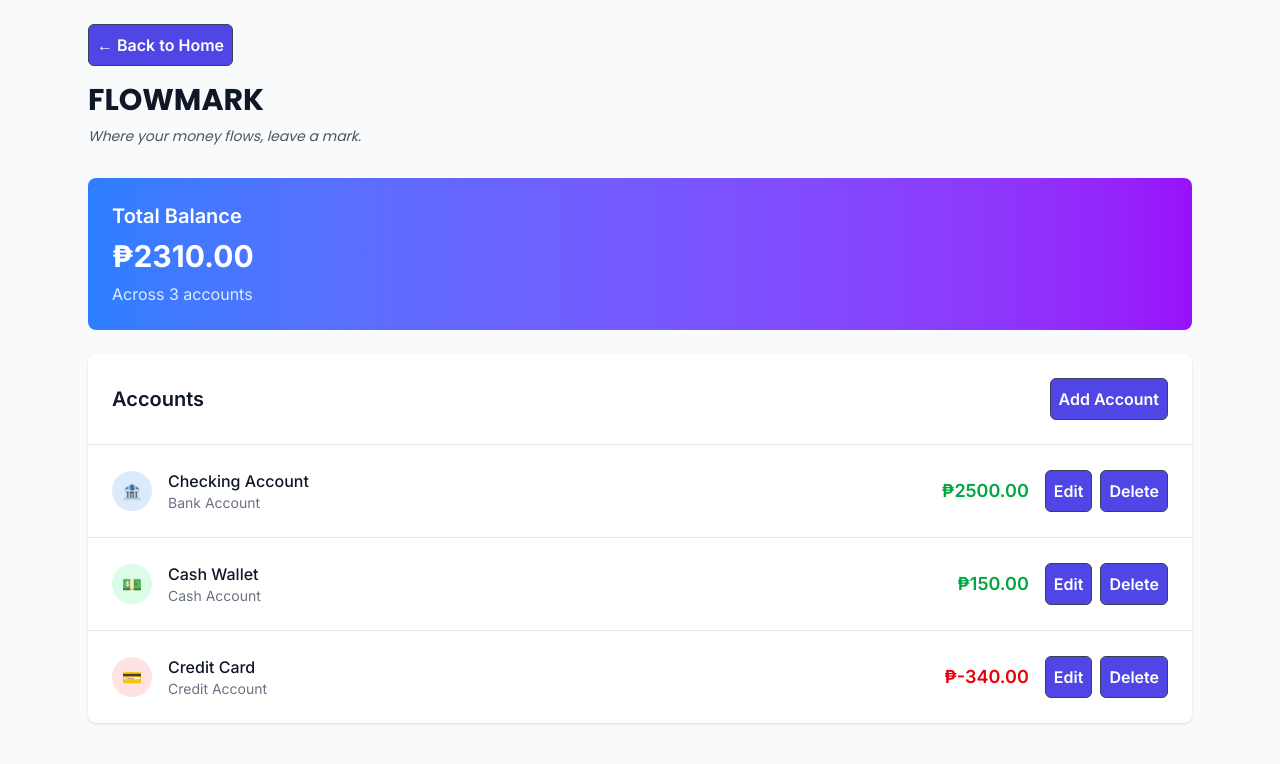
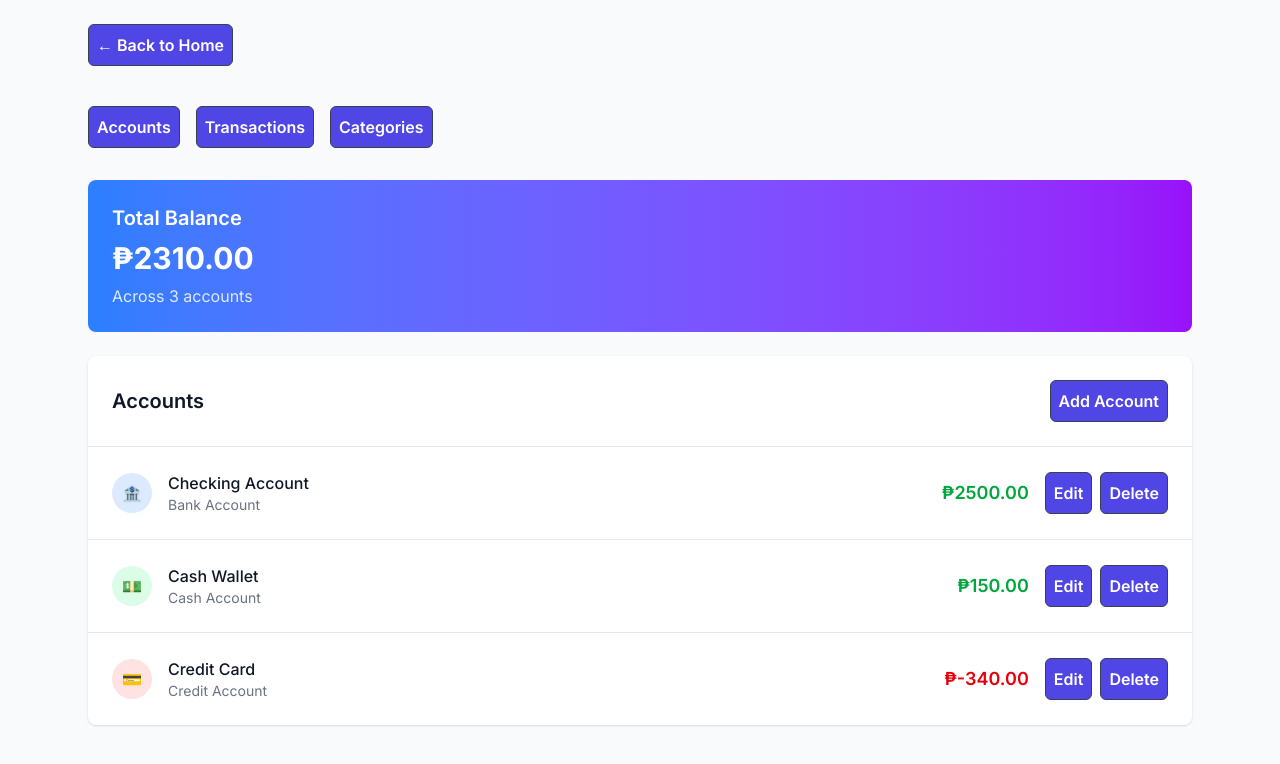
Before and after one commit to jomacsolz/flowmark, a Next.js app: page / in a window 1280 px wide. Both pictures are taken after a click on the button "Manage Accounts". Shown: the top 764 px of the page. Built offline with nearby package versions, Linux system fonts and the light colour scheme.

Commit message:
Modified the sections page

```diff
--- a/src/app/page.tsx
+++ b/src/app/page.tsx
@@ -108,12 +108,40 @@ export default function BudgetTracker() {
             >
               ← Back to Home
             </button>
-            <h1 className="text-3xl font-bold text-gray-900 dark:text-white mb-2" style={{ fontFamily: "Poppins, sans-serif" }}>
-              FLOWMARK
-            </h1>
-            <p className="text-sm italic text-gray-300 text-gray-600 dark:text-gray-400" style={{ fontFamily: "Poppins, sans-serif" }}>
-              Where your money flows, leave a mark.
-            </p>
+
+            {/* Navigation buttons */}
+            <div className="flex space-x-4 mt-6">
+              <button
+                onClick={() => setActiveSection("accounts")}
+                className={`px-4 py-2 rounded-md font-medium transition-colors duration-200 ${
+                  activeSection === "accounts"
+                    ? "bg-blue-500 text-white"
+                    : "bg-gray-200 dark:bg-gray-700 text-gray-700 dark:text-gray-300 hover:bg-gray-300 dark:hover:bg-gray-600"
+                }`}
+              >
+                Accounts
+              </button>
+              <button
+                onClick={() => setActiveSection("transactions")}
+                className={`px-4 py-2 rounded-md font-medium transition-colors duration-200 ${
+                  activeSection === "transactions"
+                    ? "bg-blue-500 text-white"
+                    : "bg-gray-200 dark:bg-gray-700 text-gray-700 dark:text-gray-300 hover:bg-gray-300 dark:hover:bg-gray-600"
+                }`}
+              >
+                Transactions
+              </button>
+              <button
+                onClick={() => setActiveSection("categories")}
+                className={`px-4 py-2 rounded-md font-medium transition-colors duration-200 ${
+                  activeSection === "categories"
+                    ? "bg-blue-500 text-white"
+                    : "bg-gray-200 dark:bg-gray-700 text-gray-700 dark:text-gray-300 hover:bg-gray-300 dark:hover:bg-gray-600"
+                }`}
+              >
+                Categories
+              </button>
+            </div>
           </header>
 
           {/* Content Section */}
```
